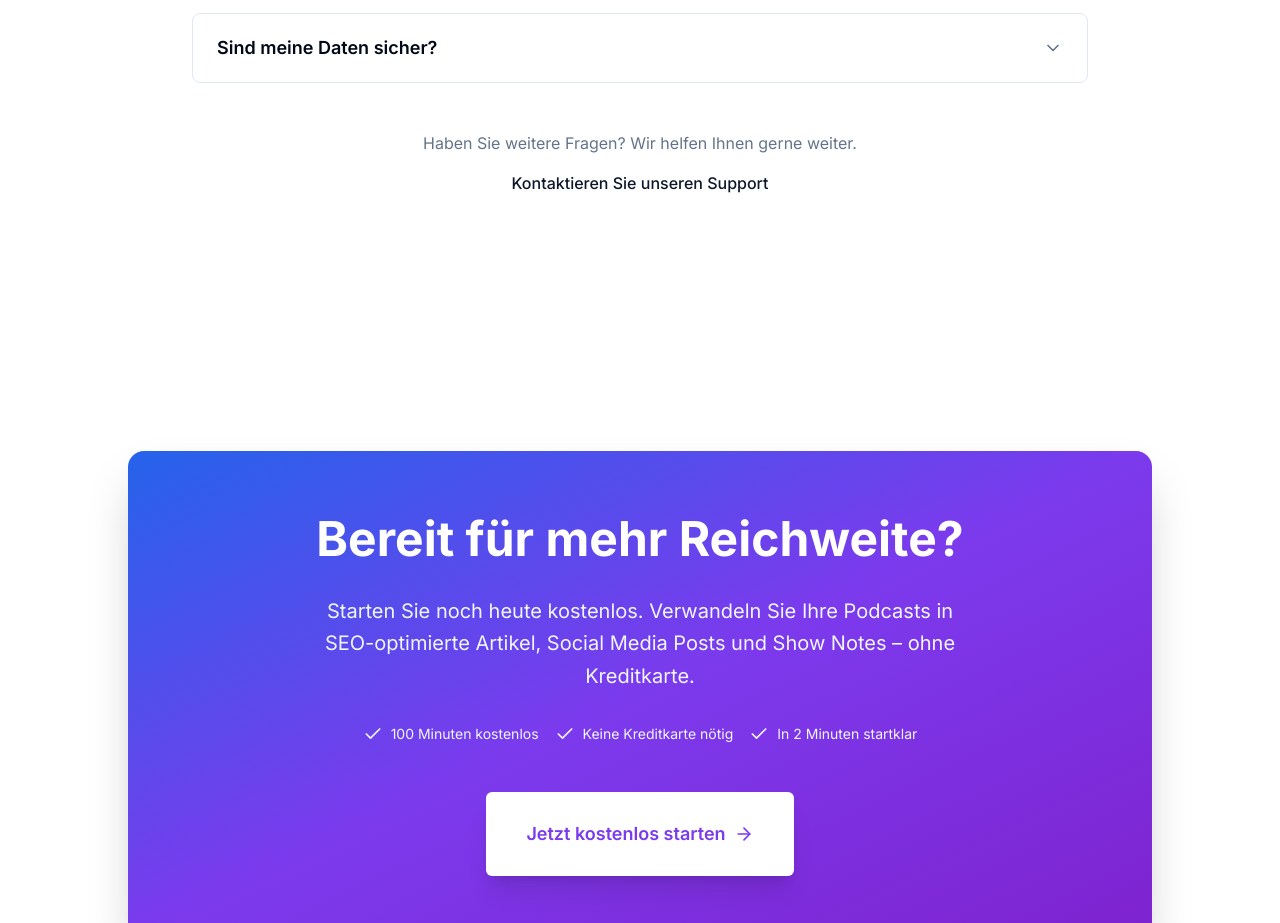
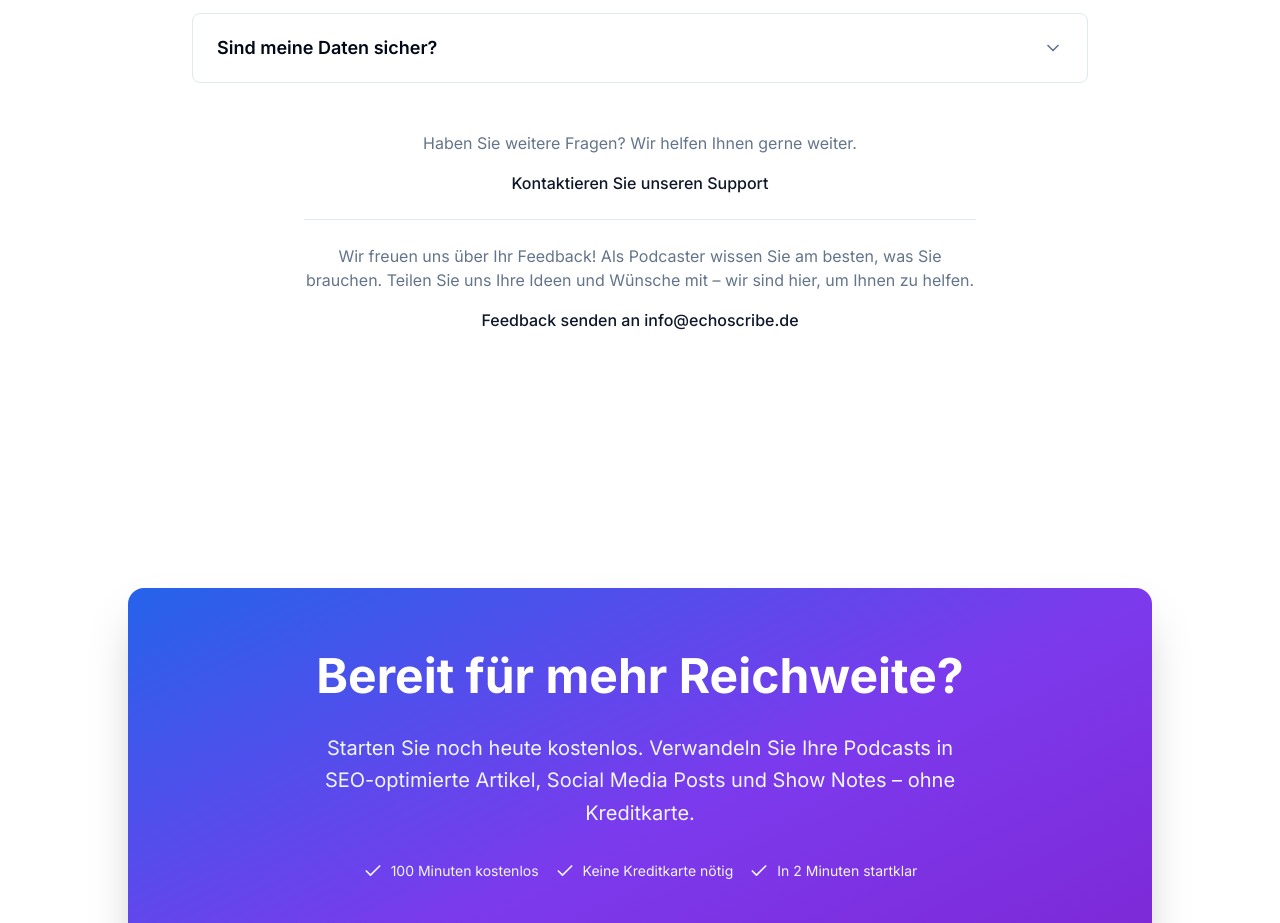
Before and after one commit to Bennells/EchoScribe, a Next.js app: page / in a window 1280 px wide. Shown: the part 5360-6283 px from the top of the page. Built offline with nearby package versions, Linux system fonts and the light colour scheme; no server answers.

Commit message:
feat: Enhance FAQ section with feedback option and update build script warning message

```diff
--- a/components/features/landing/faq-section.tsx
+++ b/components/features/landing/faq-section.tsx
@@ -83,8 +83,9 @@ export function FaqSection() {
           ))}
         </div>
 
-        {/* Additional Help */}
-        <div className="mt-12 text-center">
+        {/* Additional Help & Feedback */}
+        <div className="mt-12 text-center space-y-6">
+          <div>
             <p className="text-muted-foreground mb-4">
               Haben Sie weitere Fragen? Wir helfen Ihnen gerne weiter.
             </p>
@@ -95,6 +96,21 @@ export function FaqSection() {
               Kontaktieren Sie unseren Support
             </a>
           </div>
+
+          <div className="pt-6 border-t max-w-2xl mx-auto">
+            <p className="text-muted-foreground mb-4">
+              Wir freuen uns über Ihr Feedback! Als Podcaster wissen Sie am besten,
+              was Sie brauchen. Teilen Sie uns Ihre Ideen und Wünsche mit –
+              wir sind hier, um Ihnen zu helfen.
+            </p>
+            <a
+              href="mailto:info@echoscribe.de"
+              className="text-primary hover:underline font-medium"
+            >
+              Feedback senden an info@echoscribe.de
+            </a>
+          </div>
+        </div>
       </div>
     </section>
   );
```
Also changed, not shown: .claude/settings.local.json, 1 other file (tests, documents, lock files or other folders). Lines whose indentation alone changed are shown as unchanged.
